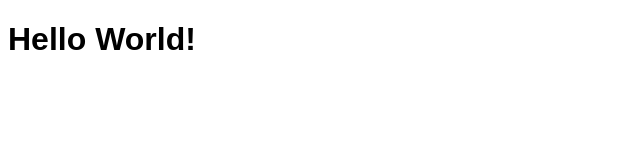
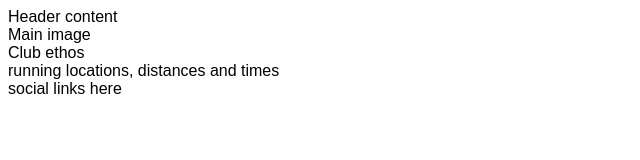
Before and after one commit to d-lynch95/love-running, a plain HTML site: page index.html in a window 1280 px wide. Shown: the whole page, without its empty margins (0-640 px from the left). Drawn offline with Linux system fonts and the light colour scheme.

Commit message:
Add core structure for home page

```diff
--- a/index.html
+++ b/index.html
@@ -10,6 +10,18 @@
     <link rel="stylesheet" href="assets/css/style.css">
 </head>
 <body>
-    <h1>Hello World!</h1>
+    <header>Header content</header>
+    <section>
+        Main image
+    </section>
+    <section>
+        Club ethos
+    </section>
+    <section>
+        running locations, distances and times
+    </section>
+    <footer>
+        social links here
+    </footer>
 </body>
 </html>
```
